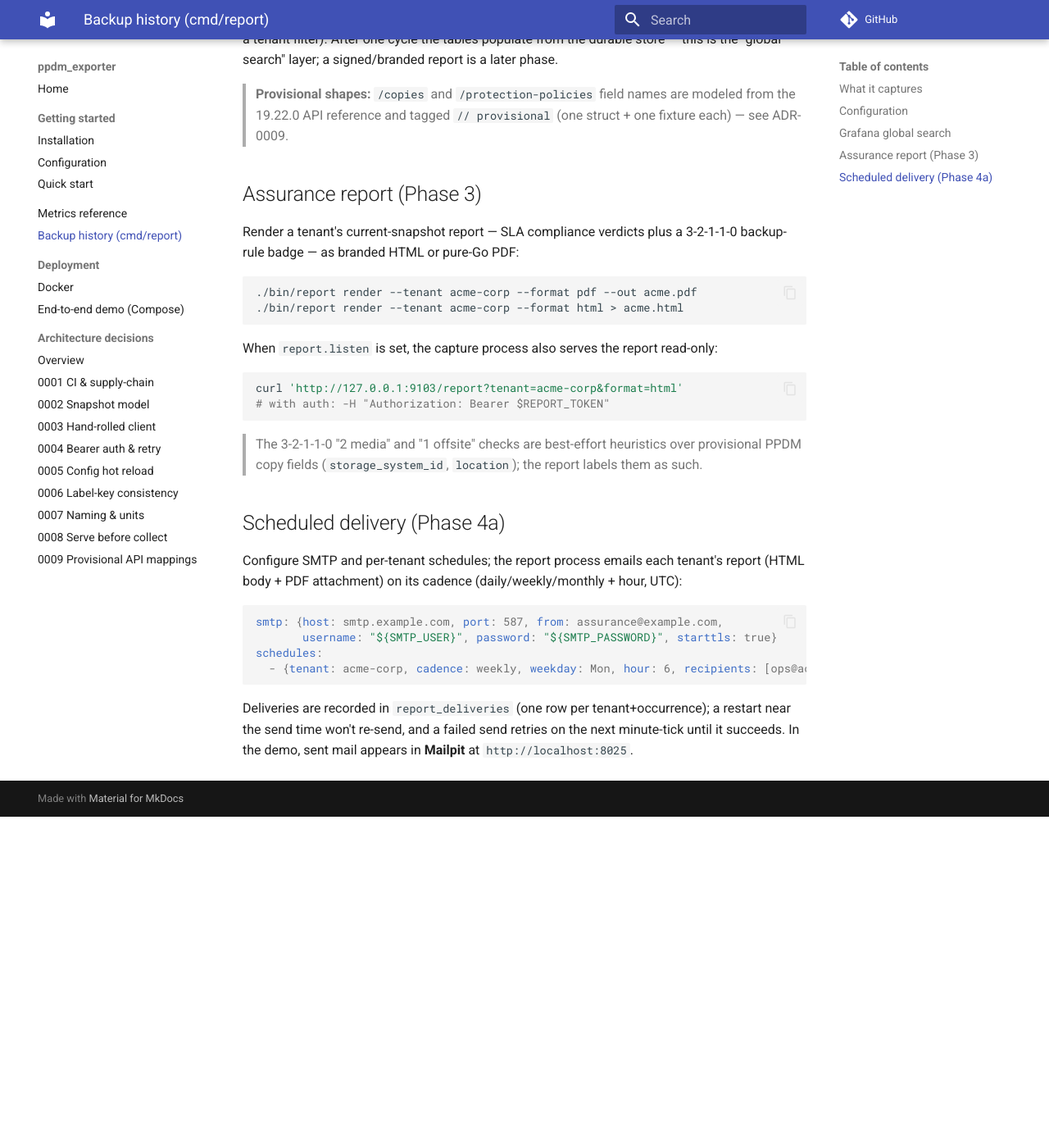
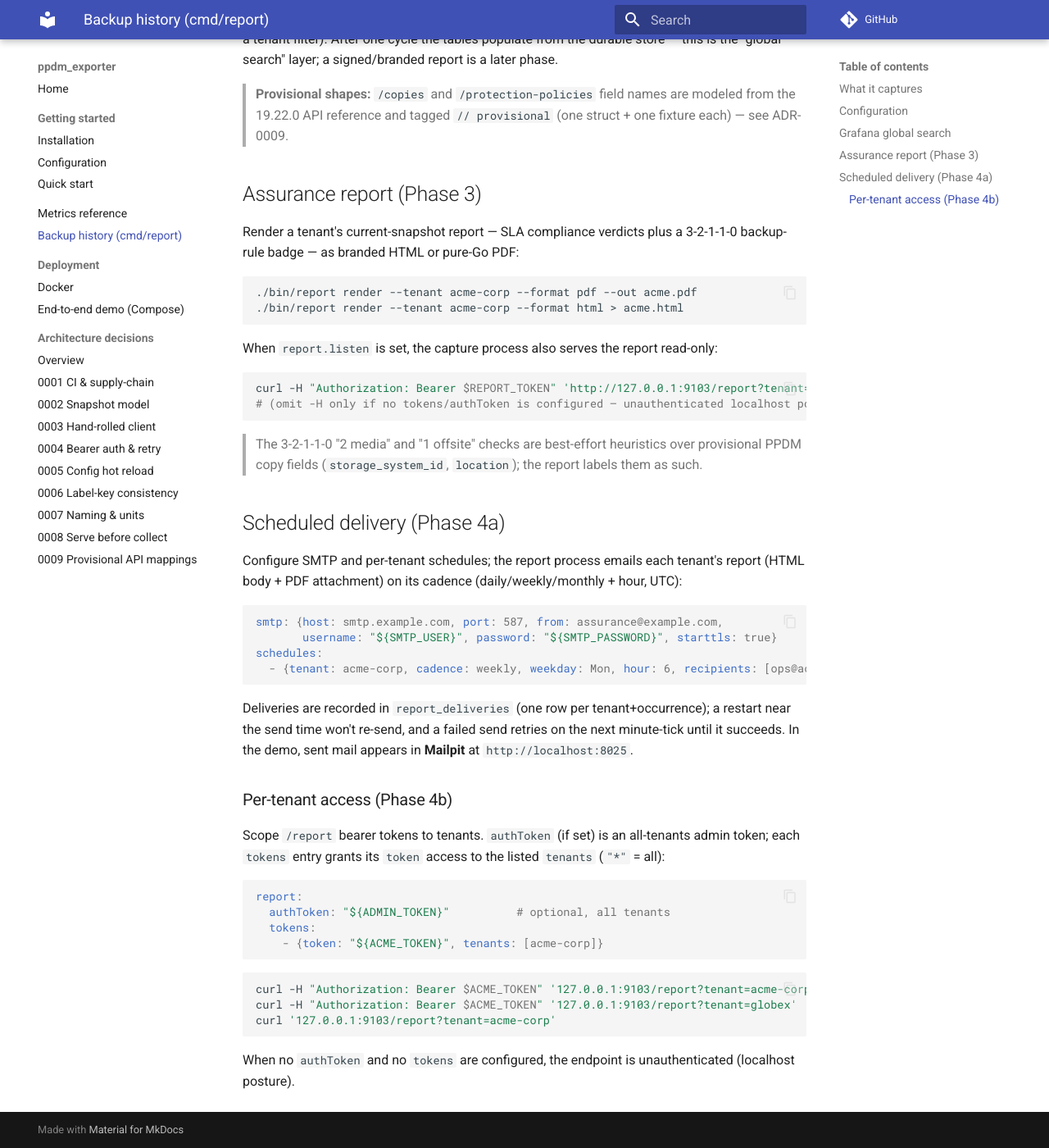
Before and after one commit to fjacquet/ppdm_exporter, an MkDocs documentation site: the page built from docs/report.md, in a window 1280 px wide and 1400 px high, scrolled down 1504 px. Shown: the whole window at 82% size. Built offline with MkDocs 1.6.1 and Material for MkDocs 9.7.7, drawn with Linux system fonts in a browser that asks for light colours; comment, search, counter and statistics services are not loaded; before the commit the page ends 2500 px from its top, so only the background shows below that.

Commit message:
docs(report): Phase 4b per-tenant token docs + demo token
Co-Authored-By: Claude Opus 4.8 <noreply@anthropic.com>

````diff
--- a/docs/report.md
+++ b/docs/report.md
@@ -72,8 +72,8 @@ backup-rule badge — as branded HTML or pure-Go PDF:
 When `report.listen` is set, the capture process also serves the report read-only:
 
 ```bash
-curl 'http://127.0.0.1:9103/report?tenant=acme-corp&format=html'
-# with auth: -H "Authorization: Bearer $REPORT_TOKEN"
+curl -H "Authorization: Bearer $REPORT_TOKEN" 'http://127.0.0.1:9103/report?tenant=acme-corp&format=html'
+# (omit -H only if no tokens/authToken is configured — unauthenticated localhost posture)
 ```
 
 > The 3-2-1-1-0 "2 media" and "1 offsite" checks are best-effort heuristics over provisional
@@ -94,3 +94,23 @@ schedules:
 Deliveries are recorded in `report_deliveries` (one row per tenant+occurrence); a restart near
 the send time won't re-send, and a failed send retries on the next minute-tick until it succeeds.
 In the demo, sent mail appears in **Mailpit** at `http://localhost:8025`.
+
+### Per-tenant access (Phase 4b)
+
+Scope `/report` bearer tokens to tenants. `authToken` (if set) is an all-tenants admin token;
+each `tokens` entry grants its `token` access to the listed `tenants` (`"*"` = all):
+
+```yaml
+report:
+  authToken: "${ADMIN_TOKEN}"          # optional, all tenants
+  tokens:
+    - {token: "${ACME_TOKEN}", tenants: [acme-corp]}
+```
+
+```bash
+curl -H "Authorization: Bearer $ACME_TOKEN" '127.0.0.1:9103/report?tenant=acme-corp'  # 200
+curl -H "Authorization: Bearer $ACME_TOKEN" '127.0.0.1:9103/report?tenant=globex'     # 403
+curl '127.0.0.1:9103/report?tenant=acme-corp'                                          # 401 (token required)
+```
+
+When no `authToken` and no `tokens` are configured, the endpoint is unauthenticated (localhost posture).
````
Also changed, not shown: CHANGELOG.md (+3 -0 lines), config.report.demo.yaml (+5 -3 lines), 1 other file.
